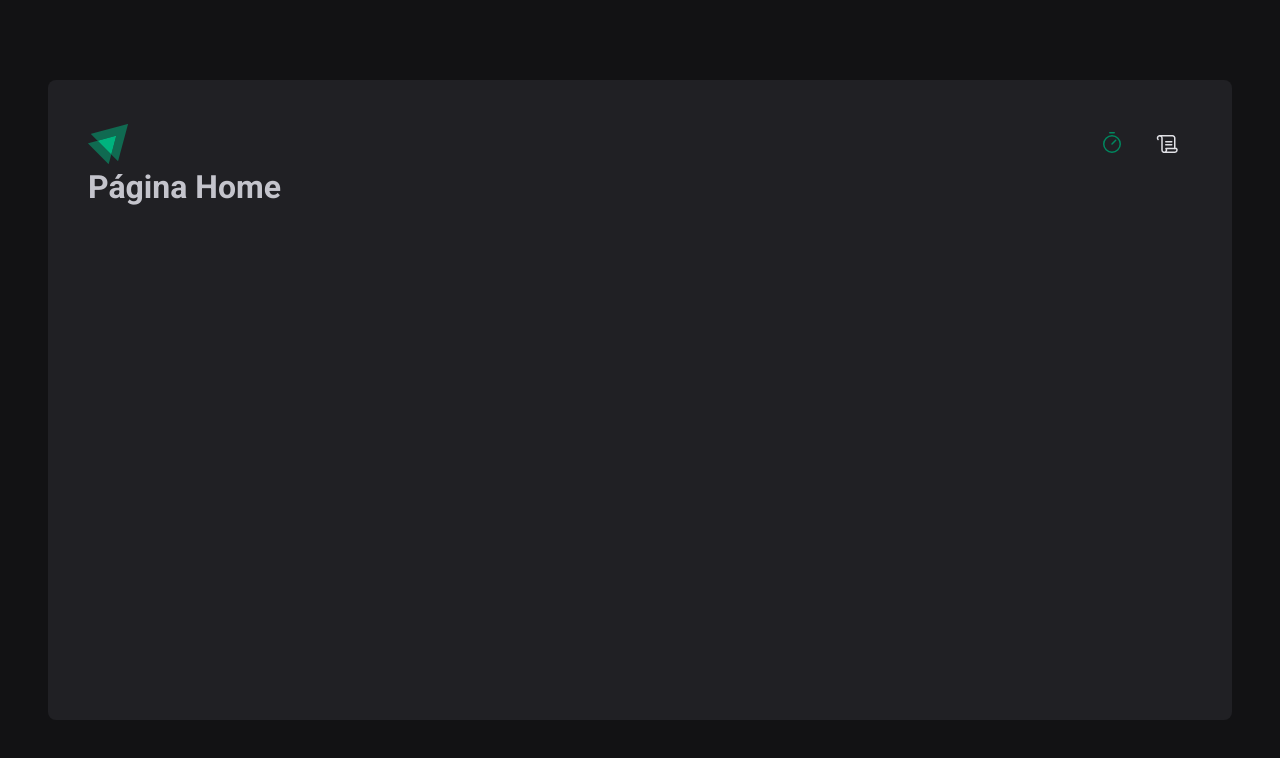
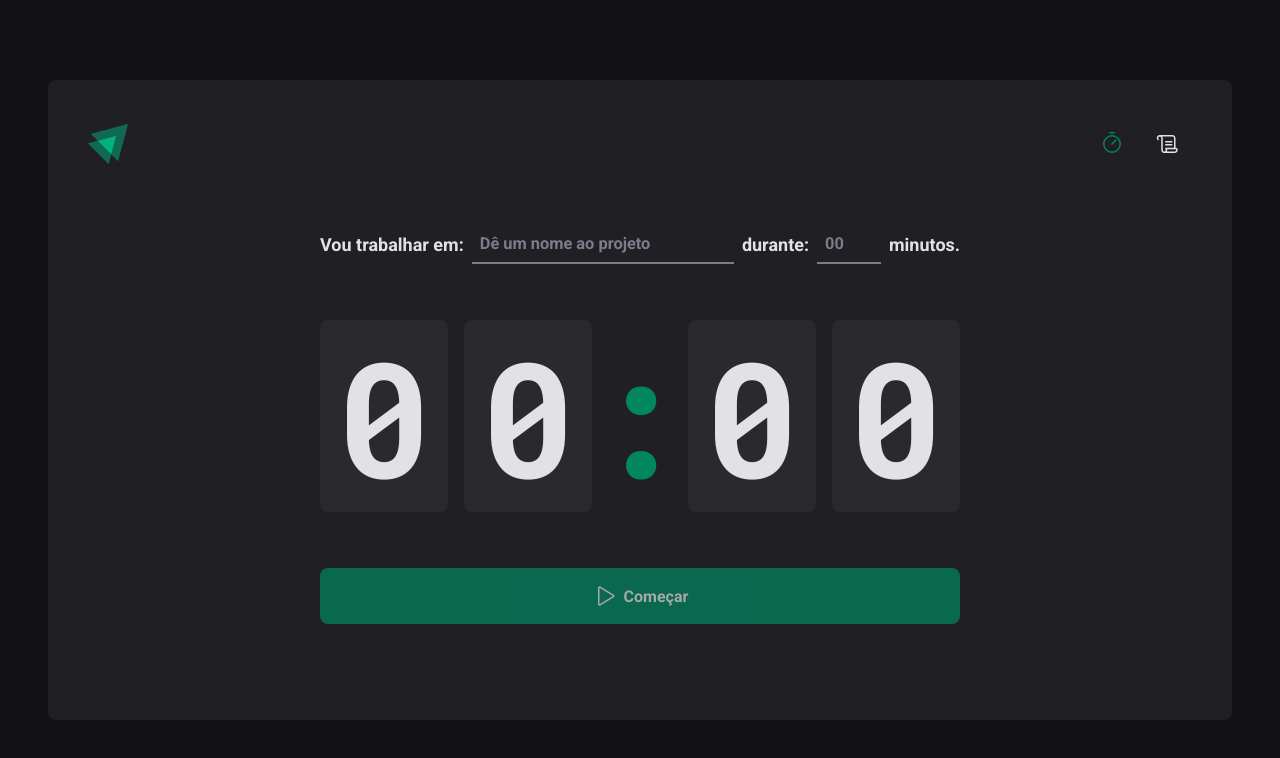
Before and after one commit to Celso-jr15/iginite-pomodoro, a React (Vite) app in the folder ignite-pomodoro/: page / in a window 1280 px wide. Shown: the top 758 px of the page. Built offline with nearby package versions, Linux system fonts and the light colour scheme.

Commit message:
Criando paǵina e estilizando seus componetes

```diff
--- a/ignite-pomodoro/src/Router.tsx
+++ b/ignite-pomodoro/src/Router.tsx
@@ -1,6 +1,6 @@
 import { Routes, Route } from 'react-router-dom'
 
-import { Home } from './pages/Home'
+import { Home } from './pages/Home/index'
 import { History } from './pages/History'
 import { DefaultLayout } from './layouts/DefaultLayout'
 
--- a/ignite-pomodoro/src/components/Header/index.tsx
+++ b/ignite-pomodoro/src/components/Header/index.tsx
@@ -9,7 +9,7 @@
     <HeaderContainer>
       <img src={logoIgnite} alt="" />
       <nav>
-        <NavLink to="/">
+        <NavLink to="/" title="Cronometrar">
           <Timer size={24} />
         </NavLink>
         <NavLink to="/history" title="Histórico">
--- a/ignite-pomodoro/src/pages/History.tsx
+++ /dev/null
@@ -1,7 +0,0 @@
-export function History() {
-  return (
-    <div>
-      <h1>Página History</h1>
-    </div>
-  )
-}
--- /dev/null
+++ b/ignite-pomodoro/src/pages/History/index.tsx
@@ -0,0 +1,56 @@
+import { HistoryContainer, HistoryList, Status } from './styles'
+
+export function History() {
+  return (
+    <HistoryContainer>
+      <h1>Meu histórico</h1>
+
+      <HistoryList>
+        <table>
+          <thead>
+            <tr>
+              <th>Tarefa</th>
+              <th>Duração</th>
+              <th>Início</th>
+              <th>Status</th>
+            </tr>
+          </thead>
+          <tbody>
+            <tr>
+              <td>tarefa 1</td>
+              <td>20 minutos</td>
+              <td>Há 2 meses</td>
+              <td>
+                <Status statusColor="yellow">Em andamento</Status>
+              </td>
+            </tr>
+            <tr>
+              <td>tarefa 2</td>
+              <td>20 minutos</td>
+              <td>Há 2 meses</td>
+              <td>
+                <Status statusColor="green">Concluído</Status>
+              </td>
+            </tr>
+            <tr>
+              <td>tarefa 3</td>
+              <td>20 minutos</td>
+              <td>Há 2 meses</td>
+              <td>
+                <Status statusColor="red">Cancelado</Status>
+              </td>
+            </tr>
+            <tr>
+              <td>tarefa 4</td>
+              <td>20 minutos</td>
+              <td>Há 2 meses</td>
+              <td>
+                <Status statusColor="green">Concluído</Status>
+              </td>
+            </tr>
+          </tbody>
+        </table>
+      </HistoryList>
+    </HistoryContainer>
+  )
+}
--- /dev/null
+++ b/ignite-pomodoro/src/pages/History/styles.ts
@@ -0,0 +1,84 @@
+import { styled } from 'styled-components'
+
+export const HistoryContainer = styled.main`
+  flex: 1;
+  padding: 3.5rem;
+
+  display: flex;
+  flex-direction: column;
+
+  h1 {
+    font-size: 1.5rem;
+    color: ${(props) => props.theme['gray-100']};
+  }
+`
+
+export const HistoryList = styled.div`
+  flex: 1;
+  overflow: auto;
+  margin-top: 2rem;
+
+  table {
+    width: 100%;
+    border-collapse: collapse;
+    min-width: 600px;
+
+    th {
+      background-color: ${(props) => props.theme['gray-600']};
+      padding: 1rem;
+      text-align: left;
+      color: ${(props) => props.theme['gray-100']};
+      font-size: 0.875rem;
+      line-height: 1.6;
+
+      &:first-child {
+        border-top-left-radius: 8px;
+        padding-left: 1.5rem;
+      }
+      &:last-child {
+        border-top-right-radius: 8px;
+        padding-right: 1.5rem;
+      }
+    }
+
+    td {
+      background-color: ${(props) => props.theme['gray-700']};
+      border-top: 4px solid ${(props) => props.theme['gray-800']};
+      padding: 1rem;
+      font-size: 0.875rem;
+      line-height: 1.6;
+
+      &:first-child {
+        padding-left: 1.5rem;
+        width: 50%;
+      }
+      &:last-child {
+        padding-right: 1.5rem;
+      }
+    }
+  }
+`
+
+const STATUS_COLORS = {
+  yellow: 'yellow-500',
+  red: 'red-500',
+  green: 'green-500',
+} as const
+
+interface StatusProps {
+  statusColor: 'yellow' | 'red' | 'green'
+}
+
+export const Status = styled.span<StatusProps>`
+  display: flex;
+  align-items: center;
+  gap: 0.5rem;
+
+  &::before {
+    content: '';
+    width: 0.5rem;
+    height: 0.5rem;
+    border-radius: 9999px;
+    background: ${(props) => props.theme[STATUS_COLORS[props.statusColor]]};
+  }
+`
--- a/ignite-pomodoro/src/pages/Home.tsx
+++ /dev/null
@@ -1,7 +0,0 @@
-export function Home() {
-  return (
-    <div>
-      <h1>Página Home</h1>
-    </div>
-  )
-}
--- /dev/null
+++ b/ignite-pomodoro/src/pages/Home/index.tsx
@@ -0,0 +1,59 @@
+import { Play } from 'phosphor-react'
+import {
+  CountdownContainer,
+  FormContainer,
+  HomeContainer,
+  MinutesAmountInput,
+  Separator,
+  StartCountdownButton,
+  TaskInput,
+} from './styles'
+
+export function Home() {
+  return (
+    <HomeContainer>
+      <form action="">
+        <FormContainer>
+          <label htmlFor="task">Vou trabalhar em:</label>
+          <TaskInput
+            id="task"
+            list="task-suggestions"
+            placeholder="Dê um nome ao projeto"
+          />
+
+          <datalist id="task-suggestions">
+            <option value="Projeto Sophos EAD" />
+            <option value="Projeto Winconcursos" />
+            <option value="Projeto Freelancer" />
+            <option value="Projeto PCERJ" />
+          </datalist>
+
+          <label htmlFor="minutesAmount">durante:</label>
+          <MinutesAmountInput
+            type="number"
+            id="minutesAmount"
+            placeholder="00"
+            step={5}
+            min={0}
+            max={60}
+          />
+
+          <span>minutos.</span>
+        </FormContainer>
+
+        <CountdownContainer>
+          <span>0</span>
+          <span>0</span>
+          <Separator>:</Separator>
+          <span>0</span>
+          <span>0</span>
+        </CountdownContainer>
+
+        <StartCountdownButton disabled type="submit">
+          <Play size={24} />
+          Começar
+        </StartCountdownButton>
+      </form>
+    </HomeContainer>
+  )
+}
--- /dev/null
+++ b/ignite-pomodoro/src/pages/Home/styles.ts
@@ -0,0 +1,111 @@
+import styled from 'styled-components'
+
+export const HomeContainer = styled.main`
+  flex: 1;
+  display: flex;
+  flex-direction: column;
+  align-items: center;
+  justify-content: center;
+
+  form {
+    display: flex;
+    flex-direction: column;
+    align-items: center;
+    gap: 3.5rem;
+  }
+`
+const BaseInput = styled.input`
+  background: transparent;
+  height: 2.5rem;
+  border: 0;
+  border-bottom: 2px solid ${(props) => props.theme['gray-500']};
+  font-weight: bold;
+  font-size: 1.025rem;
+  padding: 0 0.5rem;
+  color: ${(props) => props.theme['gray-100']};
+
+  &::focus {
+    box-shadow: none;
+    color: ${(props) => props.theme['green-500']};
+  }
+
+  &::placeholder {
+    color: ${(props) => props.theme['gray-500']};
+  }
+`
+
+export const TaskInput = styled(BaseInput)`
+  flex: 1;
+
+  &::-webkit-calendar-picker-indicator {
+    display: none !important;
+  }
+`
+
+export const MinutesAmountInput = styled(BaseInput)`
+  width: 4rem;
+`
+
+export const FormContainer = styled.div`
+  width: 100%;
+  display: flex;
+  align-items: center;
+  justify-content: center;
+  gap: 0.5rem;
+  color: ${(props) => props.theme['gray-100']};
+  font-size: 1.125rem;
+  font-weight: bold;
+  flex-wrap: wrap;
+`
+
+export const CountdownContainer = styled.div`
+  font-family: 'Roboto Mono', monospace;
+  font-size: 10rem;
+  line-height: 8rem;
+  color: ${(props) => props.theme['gray-100']};
+
+  display: flex;
+  gap: 1rem;
+  flex-wrap: wrap;
+
+  span {
+    background: ${(props) => props.theme['gray-700']};
+    padding: 2rem 1rem;
+    border-radius: 8px;
+  }
+`
+export const Separator = styled.div`
+  padding: 2rem 0;
+  color: ${(props) => props.theme['green-500']};
+  width: 4rem;
+  overflow: hidden;
+  display: flex;
+  justify-content: center;
+`
+export const StartCountdownButton = styled.button`
+  background: ${(props) => props.theme['green-500']};
+  color: ${(props) => props.theme['gray-100']};
+
+  width: 100%;
+  border: 0;
+  padding: 1rem;
+  border-radius: 8px;
+
+  display: flex;
+  align-items: center;
+  justify-content: center;
+
+  gap: 0.5rem;
+  font-weight: bold;
+
+  cursor: pointer;
+
+  &:disabled {
+    opacity: 0.7;
+    cursor: not-allowed;
+  }
+
+  &:not(:disabled):hover {
+    background: ${(props) => props.theme['green-700']};
+  }
+`
--- a/ignite-pomodoro/src/styles/global.ts
+++ b/ignite-pomodoro/src/styles/global.ts
@@ -15,6 +15,7 @@
     body{
         background: ${(props) => props.theme['gray-900']};
         color: ${(props) => props.theme['gray-300']};
+        -webkit-font-smoothing: antiliased;
     }
 
     body, input, textarea, button {
```
